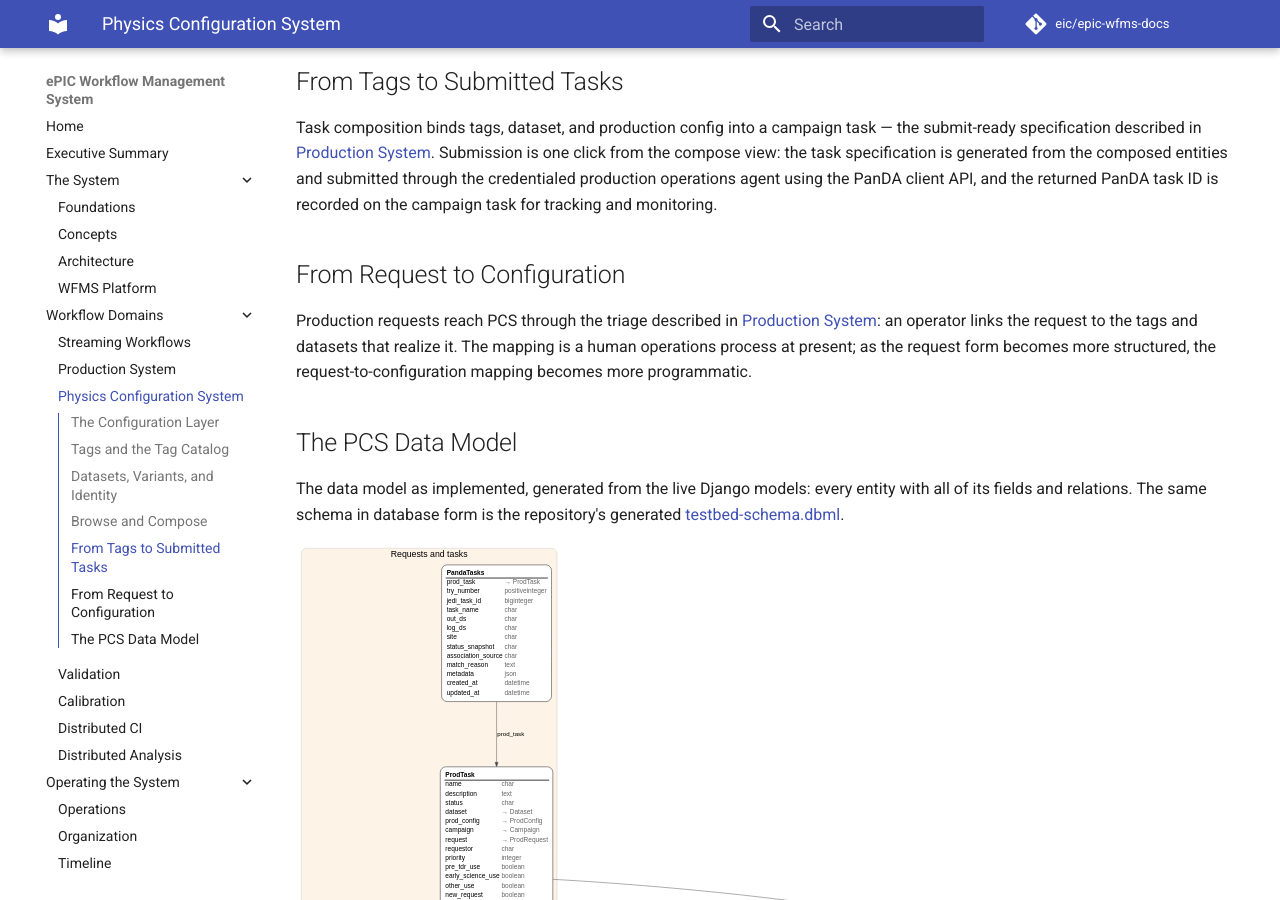
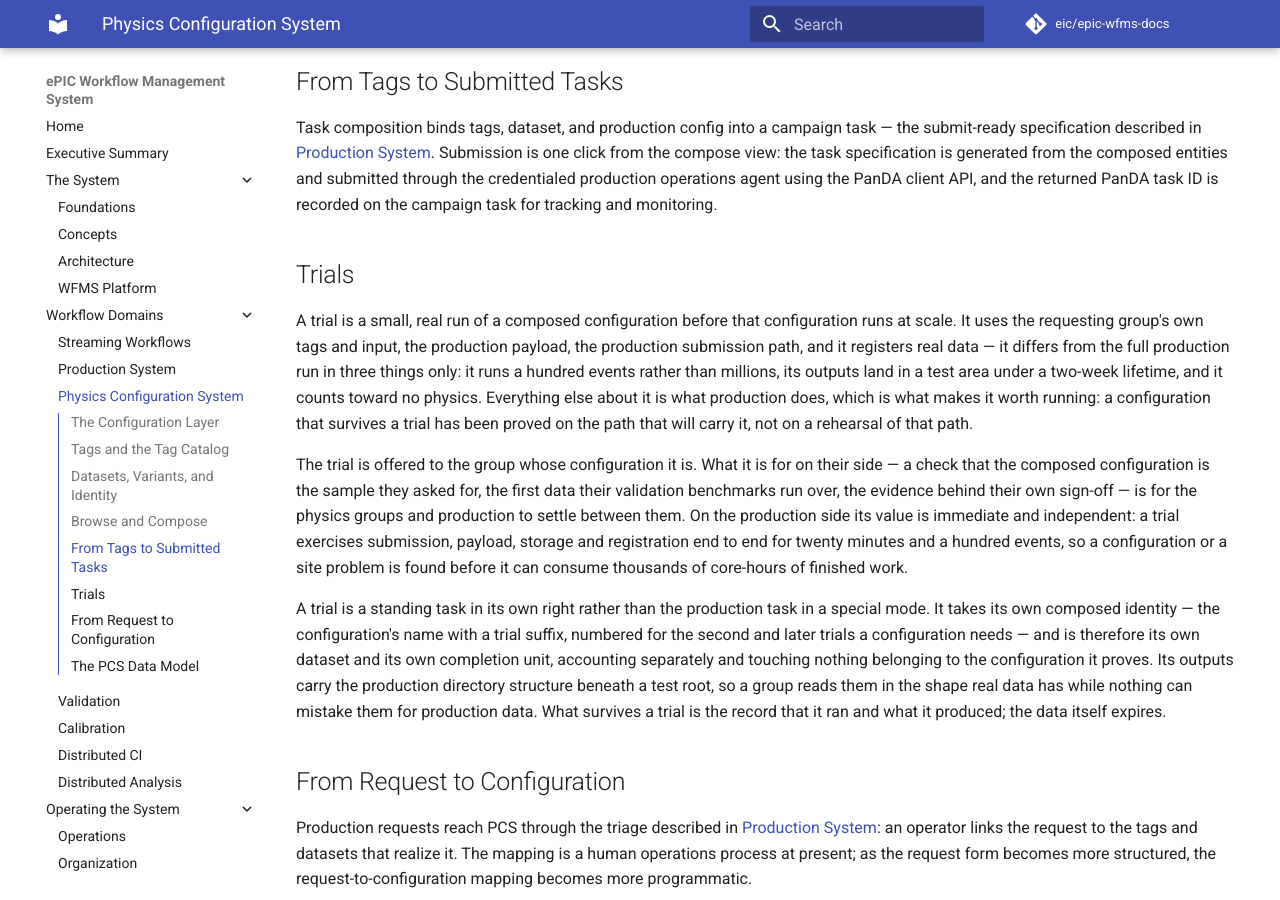
Before and after one commit to eic/epic-wfms-docs, an MkDocs documentation site: the page built from docs/pcs.md, in a window 1280 px wide and 900 px high, scrolled down 2060 px. Built offline with MkDocs 1.6.1 and Material for MkDocs 9.7.7, drawn with Linux system fonts in a browser that asks for light colours; comment, search, counter and statistics services are not loaded.

Commit message:
PCS: trials, a configuration proved small before it runs at scale
Co-Authored-By: Claude Opus 5 (1M context) <noreply@anthropic.com>
Claude-Session: https://claude.ai/code/session_012XRbHzmfgdmUF8J5tY2b6Q

```diff
--- a/docs/pcs.md
+++ b/docs/pcs.md
@@ -63,6 +63,29 @@ specification is generated from the composed entities and submitted through the
 agent using the PanDA client API, and the returned PanDA task ID is recorded on the campaign task for tracking and
 monitoring.
 
+## Trials
+
+A trial is a small, real run of a composed configuration before that configuration runs at scale. It uses the
+requesting group's own tags and input, the production payload, the production submission path, and it registers real
+data — it differs from the full production run in three things only: it runs a hundred events rather than millions,
+its outputs land in a test area under a two-week lifetime, and it counts toward no physics. Everything else about it
+is what production does, which is what makes it worth running: a configuration that survives a trial has been proved
+on the path that will carry it, not on a rehearsal of that path.
+
+The trial is offered to the group whose configuration it is. What it is for on their side — a check that the
+composed configuration is the sample they asked for, the first data their validation benchmarks run over, the
+evidence behind their own sign-off — is for the physics groups and production to settle between them. On the
+production side its value is immediate and independent: a trial exercises submission, payload, storage and
+registration end to end for twenty minutes and a hundred events, so a configuration or a site problem is found before
+it can consume thousands of core-hours of finished work.
+
+A trial is a standing task in its own right rather than the production task in a special mode. It takes its own
+composed identity — the configuration's name with a trial suffix, numbered for the second and later trials a
+configuration needs — and is therefore its own dataset and its own completion unit, accounting separately and
+touching nothing belonging to the configuration it proves. Its outputs carry the production directory structure
+beneath a test root, so a group reads them in the shape real data has while nothing can mistake them for production
+data. What survives a trial is the record that it ran and what it produced; the data itself expires.
+
 ## From Request to Configuration
 
 Production requests reach PCS through the triage described in [Production System](production.md): an operator links
```
